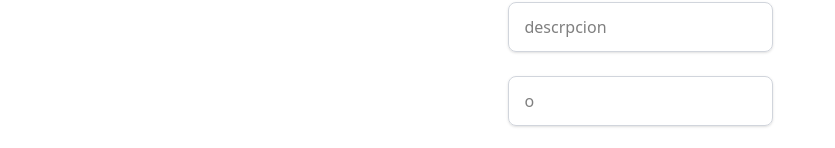
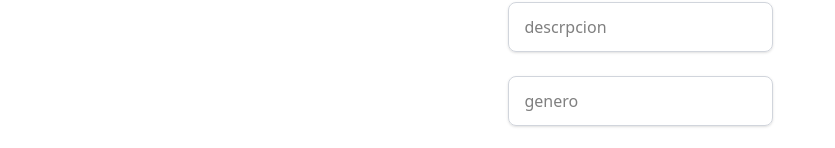
Before and after one commit to JulySanMen/examenU2, a React (Vite) app: page / in a window 1280 px wide. Shown: the part 283-431 px from the top of the page, without its empty margins (0-835 px from the left). Built offline with nearby package versions, Linux system fonts and the light colour scheme.

Commit message:
fix: update placeholder text in Formulario component for better clarity

```diff
--- a/src/Components/Formulario.jsx
+++ b/src/Components/Formulario.jsx
@@ -29,7 +29,7 @@ const Formulario = () => {
 
             </label>
             <input
-              placeholder="o"
+              placeholder="genero"
               className="w-full px-4 py-3 rounded-lg border border-gray-300 focus:border-black focus:ring-black outline-none shadow-sm transition"
             />
           </div>
```
